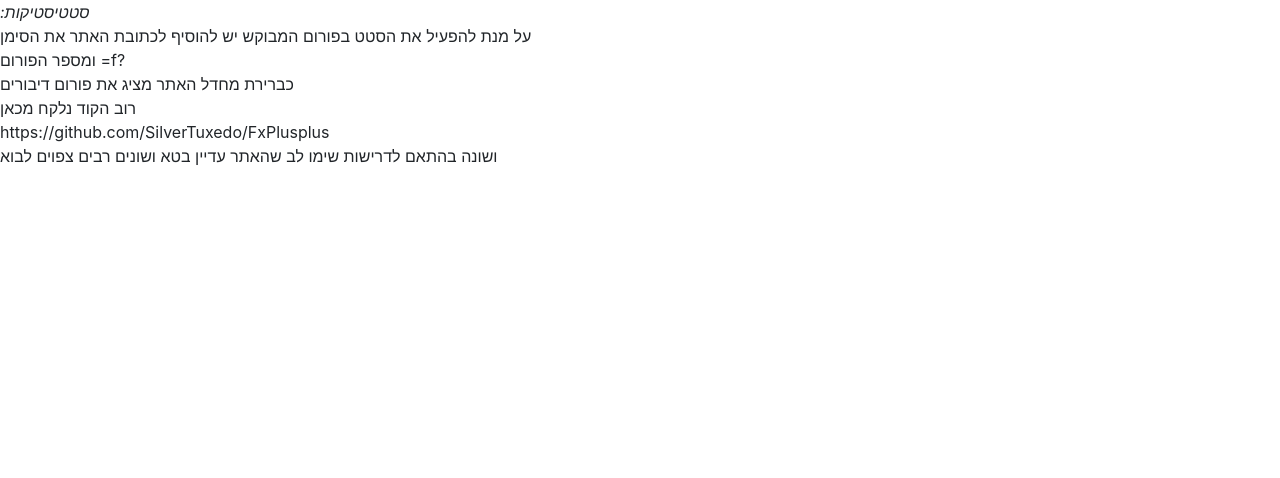
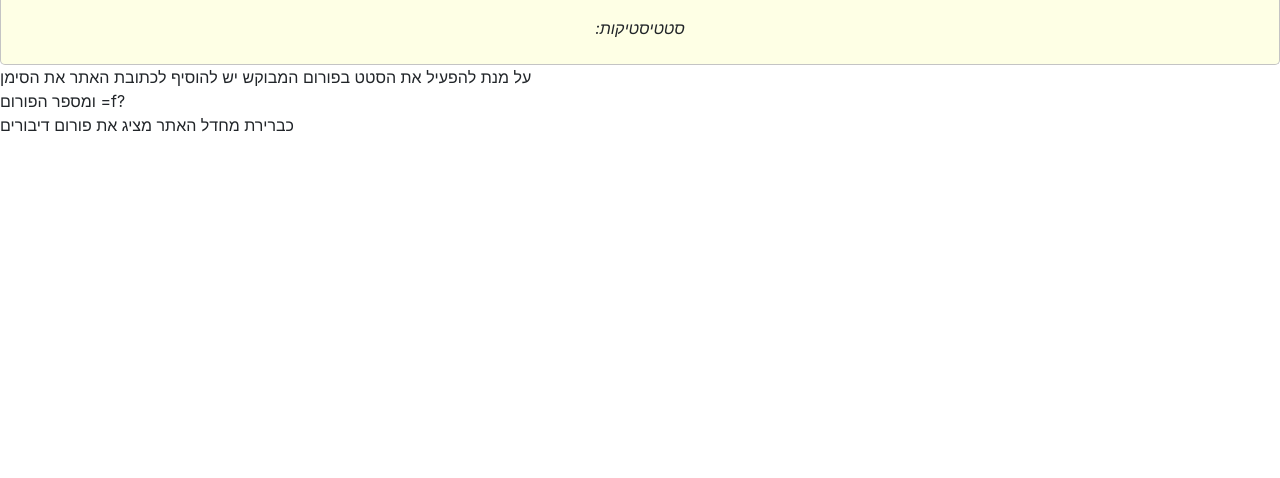
Before and after one commit to FxPTech/Test, a plain HTML site: page index.html in a window 1280 px wide. Shown: the top 478 px of the page. Drawn offline with nearby package versions, Linux system fonts and the light colour scheme; no server answers.

Commit message:
Update index.html

```diff
--- a/index.html
+++ b/index.html
@@ -7,7 +7,7 @@
         <script type="text/javascript" nonce="6c94bc56e2644283895a1f2497f" src="//local.adguard.org?ts=1592030530575&amp;type=content-script&amp;dmn=whoami-fxp-tool.000webhostapp.com&amp;css=1&amp;js=1&amp;gcss=1&amp;rel=1&amp;rji=1"></script>
         <script type="text/javascript" nonce="6c94bc56e2644283895a1f2497f" src="//local.adguard.org?ts=1592030530575&amp;name=AdGuard%20Popup%20Blocker&amp;name=AdGuard%20Extra&amp;type=user-script"></script>
         <link rel="stylesheet" href="https://stackpath.bootstrapcdn.com/bootstrap/4.5.0/css/bootstrap.min.css" integrity="sha384-9aIt2nRpC12Uk9gS9baDl411NQApFmC26EwAOH8WgZl5MYYxFfc+NcPb1dKGj7Sk" crossorigin="anonymous">
-        <link rel="stylesheet" href="index.css">
+        <link rel="stylesheet" href="style.css">
     </head>
     <body>
         <div id="forumStatsContainer">
@@ -18,11 +18,7 @@
         על מנת להפעיל את הסטט בפורום המבוקש יש להוסיף לכתובת האתר את הסימן <br/>
         ?f= ומספר הפורום <br/>
         כברירת מחדל האתר מציג את פורום דיבורים<br/>
-        רוב הקוד נלקח מכאן<br/>
-        https://github.com/SilverTuxedo/FxPlusplus <br/>
-        ושונה בהתאם לדרישות
 
-    שימו לב שהאתר עדיין בטא ושונים רבים צפוים לבוא
     <script src="https://code.jquery.com/jquery-3.5.1.min.js" integrity="sha256-9/aliU8dGd2tb6OSsuzixeV4y/faTqgFtohetphbbj0=" crossorigin="anonymous"></script>
         <script src="https://cdn.jsdelivr.net/npm/popper.js@1.16.0/dist/umd/popper.min.js" integrity="sha384-Q6E9RHvbIyZFJoft+2mJbHaEWldlvI9IOYy5n3zV9zzTtmI3UksdQRVvoxMfooAo" crossorigin="anonymous"></script>
         <script src="https://stackpath.bootstrapcdn.com/bootstrap/4.5.0/js/bootstrap.min.js" integrity="sha384-OgVRvuATP1z7JjHLkuOU7Xw704+h835Lr+6QL9UvYjZE3Ipu6Tp75j7Bh/kR0JKI" crossorigin="anonymous"></script>
```
